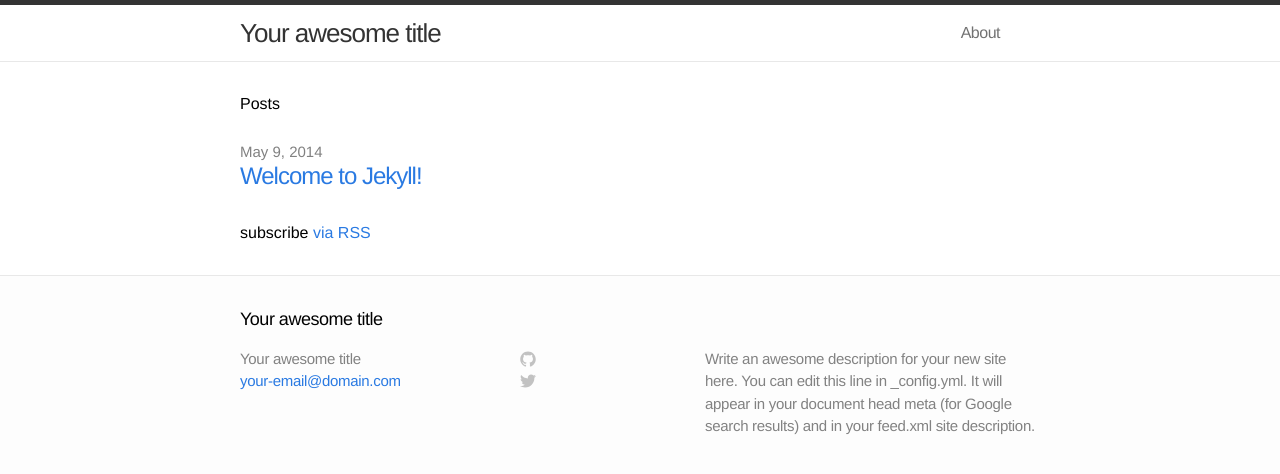
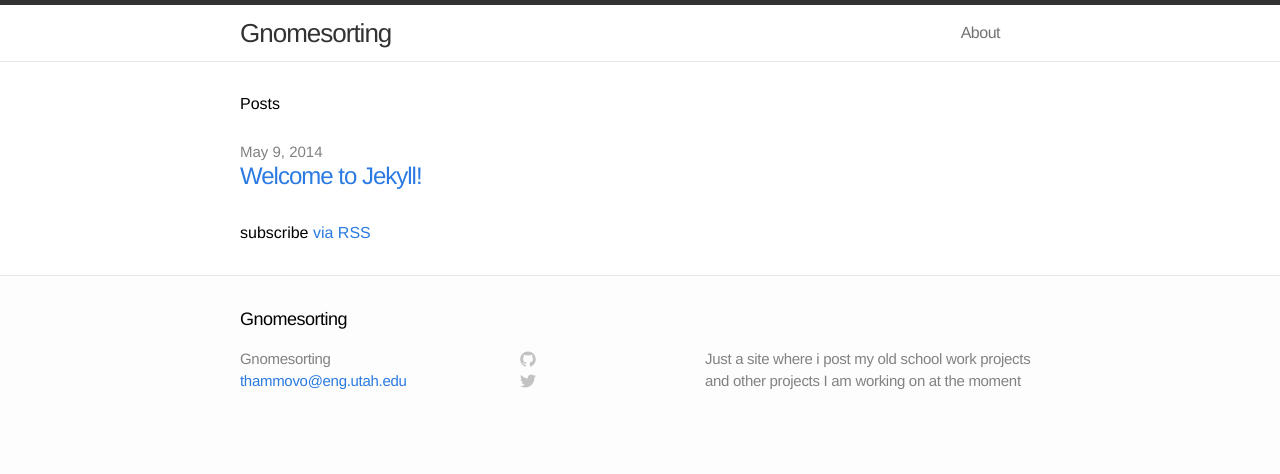
Before and after one commit to willthamzizzle/Gnomesort.github.io, a Jekyll site: the page built from index.html, in a window 1280 px wide. Shown: the top 474 px of the page. Built offline with Jekyll 4.4.1, drawn with Linux system fonts in a browser that asks for light colours.

Commit message:
no message

```diff
--- a/_config.yml
+++ b/_config.yml
@@ -1,9 +1,9 @@
 # Site settings
-title: Your awesome title
-email: your-email@domain.com
-description: "Write an awesome description for your new site here. You can edit this line in _config.yml. It will appear in your document head meta (for Google search results) and in your feed.xml site description."
+title: Gnomesorting
+email: thammovo@eng.utah.edu
+description: "Just a site where i post my old school work projects and other projects I am working on at the moment"
 baseurl: ""
-url: "http://yourdomain.com"
+url: "willthamzizzle.github.io"
 
 # Build settings
 markdown: kramdown
```
